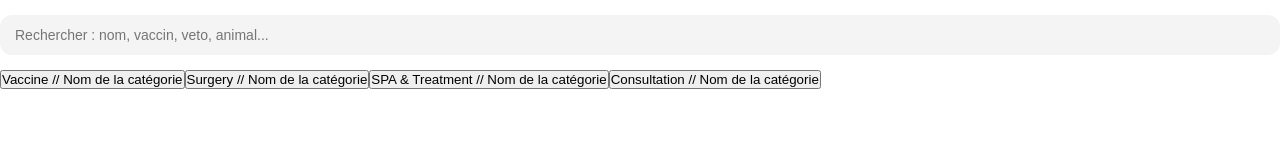
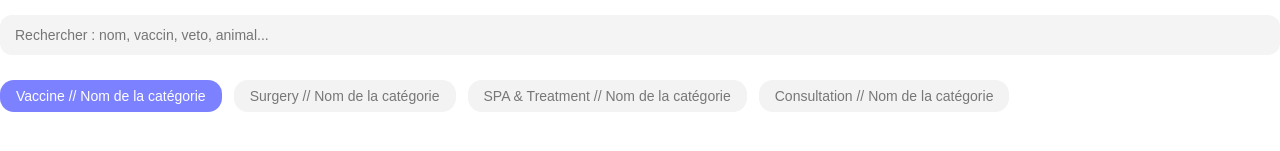
Before and after one commit to Lafuente-Nicolas/NLA-Patte-Cie, a Next.js app in the folder front/veterinaire/: page / in a window 1280 px wide. Shown: the part 345-496 px from the top of the page. Built offline with nearby package versions, Linux system fonts and the light colour scheme.

Commit message:
feat: add the css for the button category

```diff
--- a/front/veterinaire/app/components/category/Category.module.css
+++ b/front/veterinaire/app/components/category/Category.module.css
@@ -0,0 +1,28 @@
+.container {
+  display: flex;
+  gap: 12px;
+  padding: 10px 0;
+  overflow-x: auto; /* permet le scroll horizontal */
+}
+
+.button {
+  background: #f3f3f3;
+  color: #777;
+  padding: 8px 16px;
+  border: none;
+  border-radius: 14px;
+  font-size: 14px;
+  cursor: pointer;
+  transition: 0.3s;
+  white-space: nowrap; /* le texte ne passe pas à la ligne */
+}
+
+.button:hover {
+  background: #e5e5e5;
+}
+
+.active {
+  background: #7c82ff;
+  color: white;
+  font-weight: 500;
+}
```
